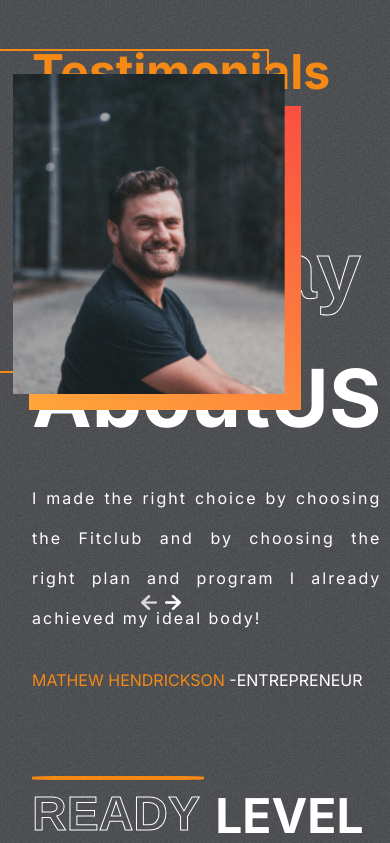
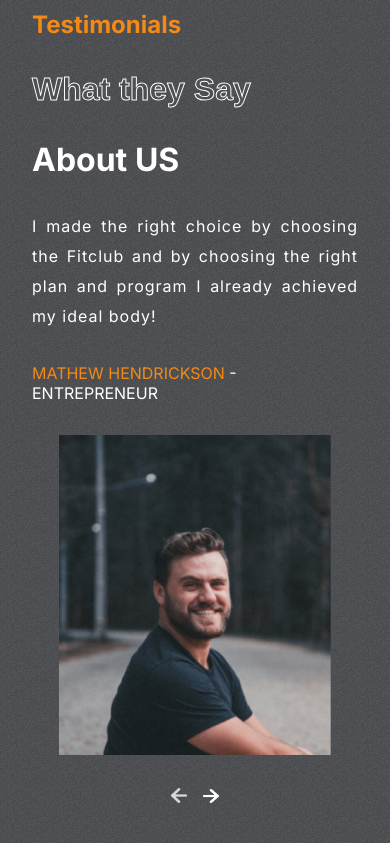
Before and after one commit to Abdelkader0/Gym, a React (Create React App) app: page / in a window 390 px wide. Shown: the part 5319-6162 px from the top of the page. Built offline with nearby package versions, Linux system fonts and the light colour scheme.

Commit message:
update for responsive

```diff
--- a/src/Components/Testimonials/Testimonials.css
+++ b/src/Components/Testimonials/Testimonials.css
@@ -8,7 +8,7 @@
     display: flex;
     flex-direction: column;
     gap: 2rem;
-    flex:1;
+    flex:1 1;
     text-decoration: uppercase;
     color: white;
 }
@@ -76,5 +76,48 @@
 .arrows>img{
     width: 1rem;
     cursor: pointer;
+}
 
+@media screen and (max-width: 768px) {
+    .Testimonials {
+        flex-direction: column;
+    }
+    .left-t>:nth-child(1){
+        font-size: 1.5rem;
+        margin-top: -2rem
+    }
+    .left-t > :nth-child(2),
+    .left-t > :nth-child(3) {
+        font-size: xx-large;
+    }
+    .left-t > :nth-child(4){
+        letter-spacing: 1px;
+        line-height: 30px;
+    }
+
+    .right-t {
+        display: flex;
+        flex-direction: column;
+        gap: 2rem;
+        align-items: center;
+        justify-content: center;
+    }
+    .right-t > div {
+        display: none;
+        position: relative;
+    }
+    .right-t > img {
+        position: relative;
+        right: 0rem;
+        top: 0rem;
+        align-self: center;
+    }
+    .right-t > :last-child {
+        display: block;
+        left: 0rem;
+        bottom: 0rem;
+    }
+    .arrows > :nth-of-type(1) {
+        margin-right: 1rem;
+    }
 }
--- a/src/Components/Testimonials/Testimonials.jsx
+++ b/src/Components/Testimonials/Testimonials.jsx
@@ -15,7 +15,7 @@ const Testimonials = () => {
         <div className="left-t">
             <span>Testimonials</span>
             <span className='stroke-text'>What they Say</span>
-            <span>AboutUS</span>
+            <span>About US</span>
             <motion.span
                 key= {selected}
                 initial= {{opacity: 0, x: -100}}
```
